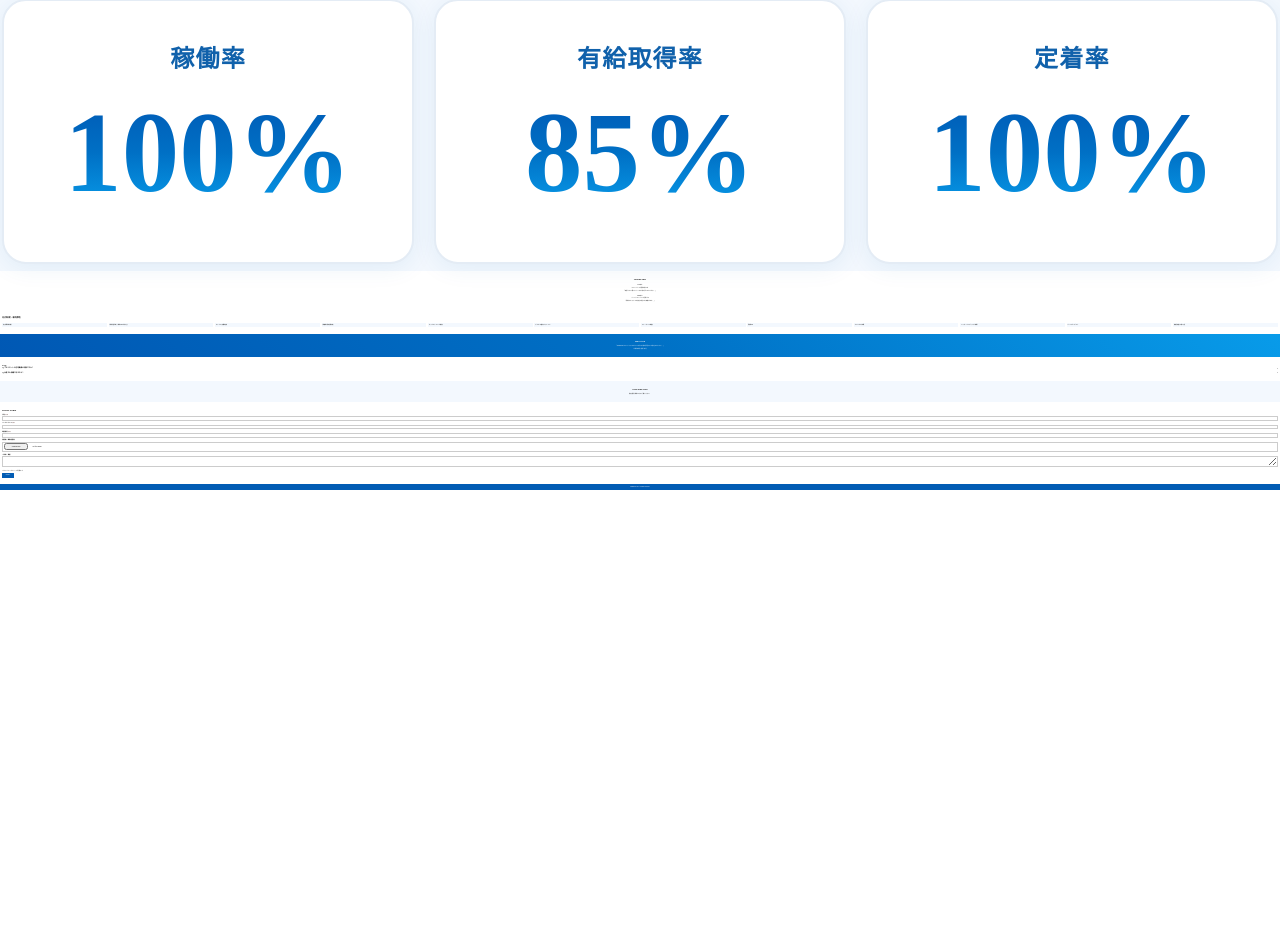
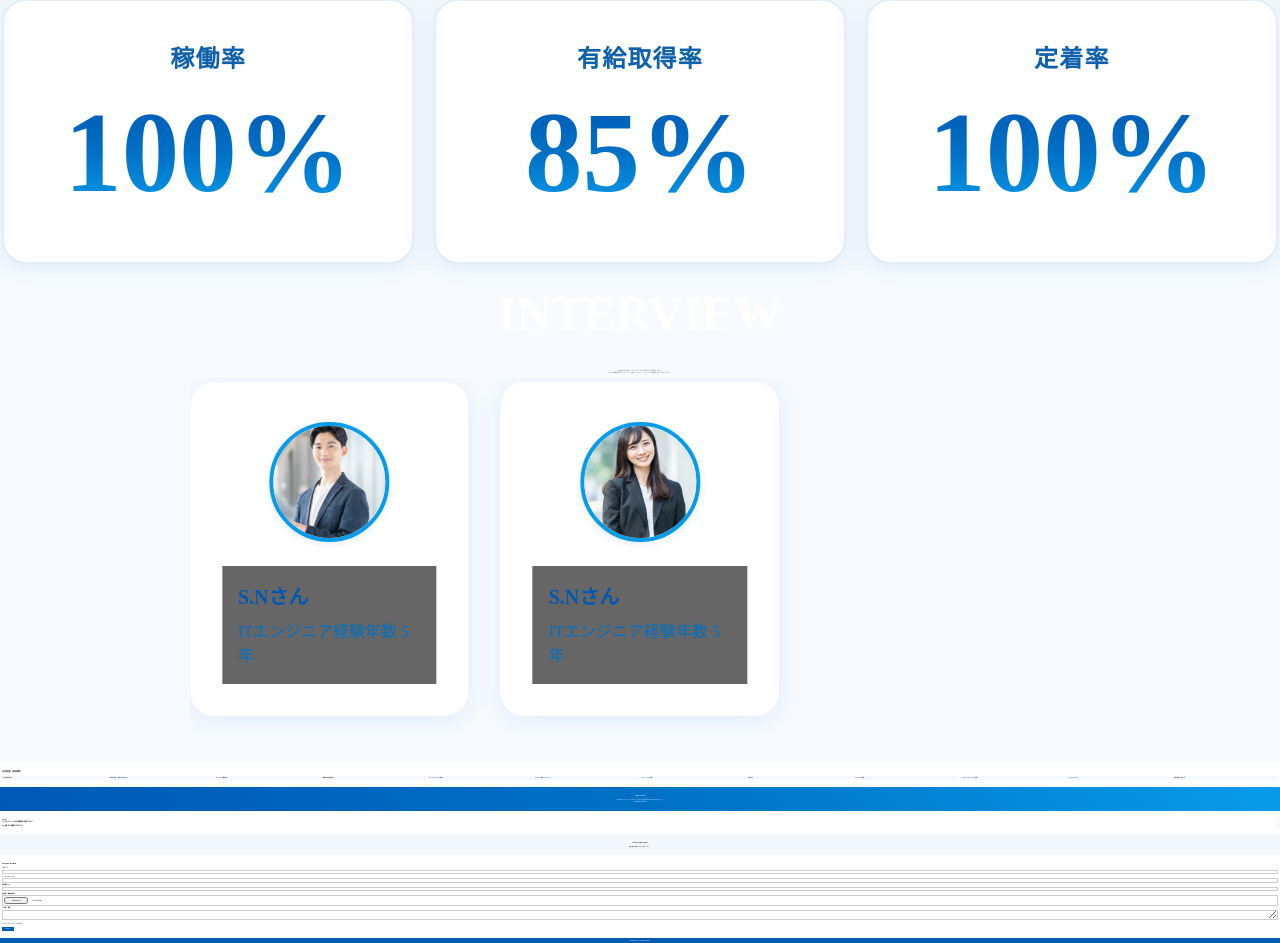
Before and after one commit to ryu-hp/lm_feedge, a PHP site: page / in a window 1280 px wide; the page is wider, and only the part inside the window is pictured. Shown: the part 4662-5605 px from the top of that part. Before the commit the page ends 5152 px from the top of that part, so only its background shows below. Run offline with PHP 8.4, Linux system fonts and the light colour scheme.

Commit message:
branch create

```diff
--- a/css/style.css
+++ b/css/style.css
@@ -364,7 +364,94 @@ select::-ms-expand {
 
 .section--interview {
   padding: 5rem 0;
+  background: #f7fbff;
+}
+.section--interview .section__inner {
+  max-width: 1200px;
+  margin: 0 auto;
+  padding: 0 20px;
+}
+.section--interview .section__title {
+  color: #fff;
+  font-size: 48px;
   text-align: center;
+  margin-bottom: 20px;
+}
+.section--interview .interview__title-group {
+  text-align: center;
+  margin-bottom: 2.5rem;
+}
+.section--interview .interview__title-sub {
+  font-size: clamp(1rem, 1rem + 0.0028742515 * (100vw - 375px), 1.15rem);
+  color: #555;
+  margin-top: 0.625rem;
+}
+.section--interview .interview__body {
+  max-width: 900px;
+  margin: 0 auto;
+}
+.section--interview .interview__body .interview-swiper {
+  padding-bottom: 40px;
+}
+.section--interview .interview__body .interview-swiper .swiper-slide {
+  display: -webkit-box;
+  display: -ms-flexbox;
+  display: flex;
+  -webkit-box-pack: center;
+      -ms-flex-pack: center;
+          justify-content: center;
+}
+.section--interview .interview__body .interview-swiper .interview__item {
+  background: #fff;
+  border-radius: 24px;
+  -webkit-box-shadow: 0 4px 24px rgba(0, 88, 180, 0.1);
+          box-shadow: 0 4px 24px rgba(0, 88, 180, 0.1);
+  padding: 40px 32px 32px 32px;
+  display: -webkit-box;
+  display: -ms-flexbox;
+  display: flex;
+  -webkit-box-orient: vertical;
+  -webkit-box-direction: normal;
+      -ms-flex-direction: column;
+          flex-direction: column;
+  -webkit-box-align: center;
+      -ms-flex-align: center;
+          align-items: center;
+  width: 320px;
+  -webkit-transition: -webkit-box-shadow 0.3s;
+  transition: -webkit-box-shadow 0.3s;
+  transition: box-shadow 0.3s;
+  transition: box-shadow 0.3s, -webkit-box-shadow 0.3s;
+  text-align: center;
+}
+.section--interview .interview__body .interview-swiper .interview__item-image {
+  margin-bottom: 24px;
+}
+.section--interview .interview__body .interview-swiper .interview__item-image img {
+  width: 120px;
+  height: 120px;
+  -o-object-fit: cover;
+     object-fit: cover;
+  border-radius: 50%;
+  border: 4px solid #089BE9;
+  -webkit-box-shadow: 0 2px 8px rgba(0, 112, 197, 0.12);
+          box-shadow: 0 2px 8px rgba(0, 112, 197, 0.12);
+}
+.section--interview .interview__body .interview-swiper .interview__item-text {
+  padding: 16px;
+  background: rgba(0, 0, 0, 0.6);
+  color: #fff;
+  text-align: left;
+}
+.section--interview .interview__body .interview-swiper .interview__item-text .interview__name {
+  font-size: 20px;
+  font-weight: bold;
+  margin-bottom: 8px;
+  color: #0058B4;
+}
+.section--interview .interview__body .interview-swiper .interview__item-text .interview__experience {
+  font-size: 16px;
+  color: #0070C5;
 }
 
 .interview__item {
@@ -384,6 +471,19 @@ select::-ms-expand {
   margin-top: 0.625rem;
 }
 
+.swiper-pagination {
+  bottom: 0 !important;
+}
+
+@media (max-width: 600px) {
+  .interview__item {
+    width: 90vw;
+    padding: 24px 8px;
+  }
+  .interview__body {
+    max-width: 100%;
+  }
+}
 .section--numbers {
   padding: 5rem 0;
   background-color: #F3F8FE;
--- a/index.html
+++ b/index.html
@@ -279,16 +279,51 @@
 
   <section class="section section--interview" id="interview">
     <div class="section__inner container">
-      <h2 class="section__title">INTERVIEW</h2>
-      <div class="interview__item">
-        <p class="interview__name">S.Nさん</p>
-        <p class="interview__experience">ITエンジニア経験年数 5年</p>
-        <p class="interview__comment">「成長したい思いにしっかり寄り添ってもらえた。」</p>
+      <div class="interview__title-group">
+        <h2 class="section__title">INTERVIEW</h2>
+        <p class="interview__title-sub">
+          FREEDGEで働くメンバーの「リアルな声」をご紹介します。<br>
+          日々の業務内容やプライベートの過ごし方など、メンバーの日常をぜひご覧ください。
+        </p>
       </div>
-      <div class="interview__item">
-        <p class="interview__name">K.Kさん</p>
-        <p class="interview__experience">インフラエンジニア経験 7年</p>
-        <p class="interview__comment">「案件もキャリアも自分で選べる実感がある。」</p>
+      <div class="interview__body">
+        <div id="interview-swiper" class="swiper interview-swiper">
+          <div class="swiper-wrapper">
+            <div class="swiper-slide">
+              <div class="interview__item">
+                <div class="interview__item-image">
+                  <img src="./image/interview_image_01.jpg" alt="S.Nさん">
+                </div>
+                <div class="interview__item-text">
+                  <p class="interview__name">S.Nさん</p>
+                  <p class="interview__experience">ITエンジニア経験年数 5年</p>
+                </div>
+              </div>
+            </div>
+            <div class="swiper-slide">
+              <div class="interview__item">
+                <div class="interview__item-image">
+                  <img src="./image/interview_image_02.jpg" alt="S.Nさん">
+                </div>
+                <div class="interview__item-text">
+                  <p class="interview__name">S.Nさん</p>
+                  <p class="interview__experience">ITエンジニア経験年数 5年</p>
+                </div>
+              </div>
+            </div>
+            <div class="swiper-slide">
+              <div class="interview__item">
+                <div class="interview__item-image">
+                  <img src="./image/interview_image_03.jpg" alt="S.Nさん">
+                </div>
+                <div class="interview__item-text">
+                  <p class="interview__name">S.Nさん</p>
+                  <p class="interview__experience">ITエンジニア経験年数 5年</p>
+                </div>
+              </div>
+            </div>
+          </div>
+        </div>
       </div>
     </div>
   </section>
--- a/js/script.js
+++ b/js/script.js
@@ -19,6 +19,28 @@ document.addEventListener('DOMContentLoaded', () => {
     },
   });
 
+  // Interview Swiper
+  const interviewSwiper = new Swiper('.interview-swiper', {
+    slidesPerView: 'auto',
+    centeredSlides: true,
+    spaceBetween: 32,
+    loop: true,
+    pagination: {
+      el: '.swiper-pagination',
+      clickable: true,
+    },
+    breakpoints: {
+      600: {
+        slidesPerView: 2,
+        spaceBetween: 32,
+      },
+      900: {
+        slidesPerView: 3,
+        spaceBetween: 32,
+      }
+    }
+  });
+
   // FAQ accordion
   document.querySelectorAll('.faq__question').forEach((question) => {
     question.addEventListener('click', () => {
--- a/scss/page/_interview.scss
+++ b/scss/page/_interview.scss
@@ -2,11 +2,91 @@
 
 .section--interview {
   padding: rem(80) 0;
+  background: #f7fbff;
+}
+
+.section--interview .section__inner {
+  max-width: 1200px;
+  margin: 0 auto;
+  padding: 0 20px;
+}
+
+.section--interview .section__title {
+  color: #fff;
+  font-size: 48px;
   text-align: center;
+  margin-bottom: 20px;
+}
+
+.interview__title-group {
+  text-align: center;
+  margin-bottom: rem(40);
+}
+
+.interview__title-sub {
+  font-size: clp(16);
+  color: #555;
+  margin-top: rem(10);
+}
+
+.interview__body {
+  max-width: 900px;
+  margin: 0 auto;
+}
+
+.interview-swiper {
+  padding-bottom: 40px;
+}
+
+.swiper-slide {
+  display: flex;
+  justify-content: center;
 }
 
 .interview__item {
+  background: #fff;
+  border-radius: 24px;
+  box-shadow: 0 4px 24px rgba(0, 88, 180, 0.10);
+  padding: 40px 32px 32px 32px;
+  display: flex;
+  flex-direction: column;
+  align-items: center;
+  width: 320px;
+  transition: box-shadow 0.3s;
+  text-align: center;
   margin-top: rem(40);
+}
+
+.interview__item-image {
+  margin-bottom: 24px;
+}
+
+.interview__item-image img {
+  width: 120px;
+  height: 120px;
+  object-fit: cover;
+  border-radius: 50%;
+  border: 4px solid #089BE9;
+  box-shadow: 0 2px 8px rgba(0, 112, 197, 0.12);
+}
+
+.interview__item-text {
+  padding: 16px;
+  background: rgba(0, 0, 0, 0.6);
+  color: #fff;
+  text-align: left;
+}
+
+.interview__item-text .interview__name {
+  font-size: 20px;
+  font-weight: bold;
+  margin-bottom: 8px;
+  color: #0058B4;
+}
+
+.interview__item-text .interview__experience {
+  font-size: 16px;
+  color: #0070C5;
 }
 
 .interview__name {
@@ -21,3 +101,20 @@
 .interview__comment {
   margin-top: rem(10);
 }
+
+.swiper-pagination {
+  bottom: 0 !important;
+}
+
+@media (max-width: 600px) {
+  .interview__item {
+    width: 90vw;
+    padding: 24px 8px;
+  }
+  .interview__body {
+    max-width: 100%;
+  }
+}
+    max-width: 100%;
+  }
+}
```
Also changed, not shown: sample-image/interviewa¥.png (added), sample-image/number.png (added).
